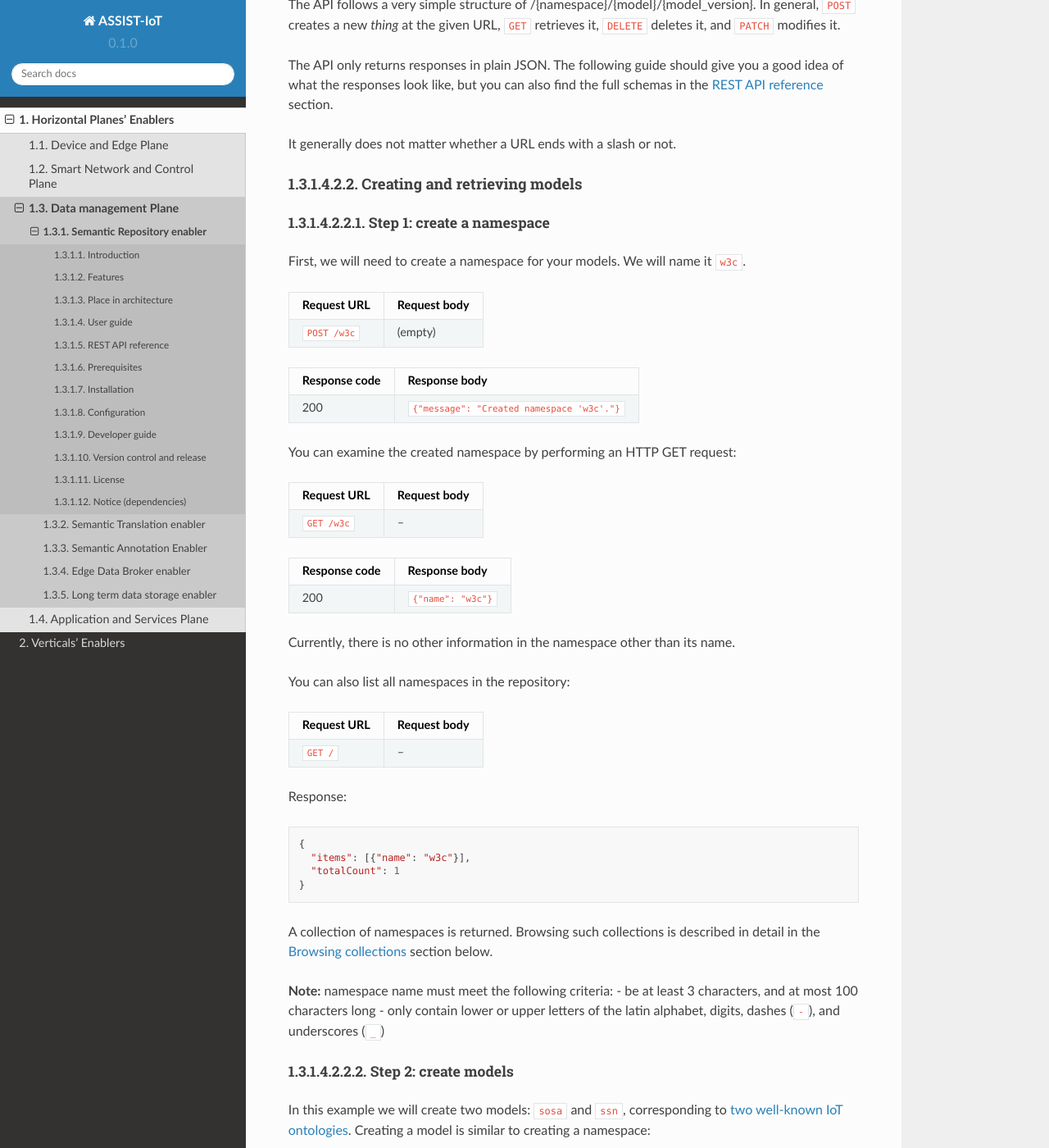
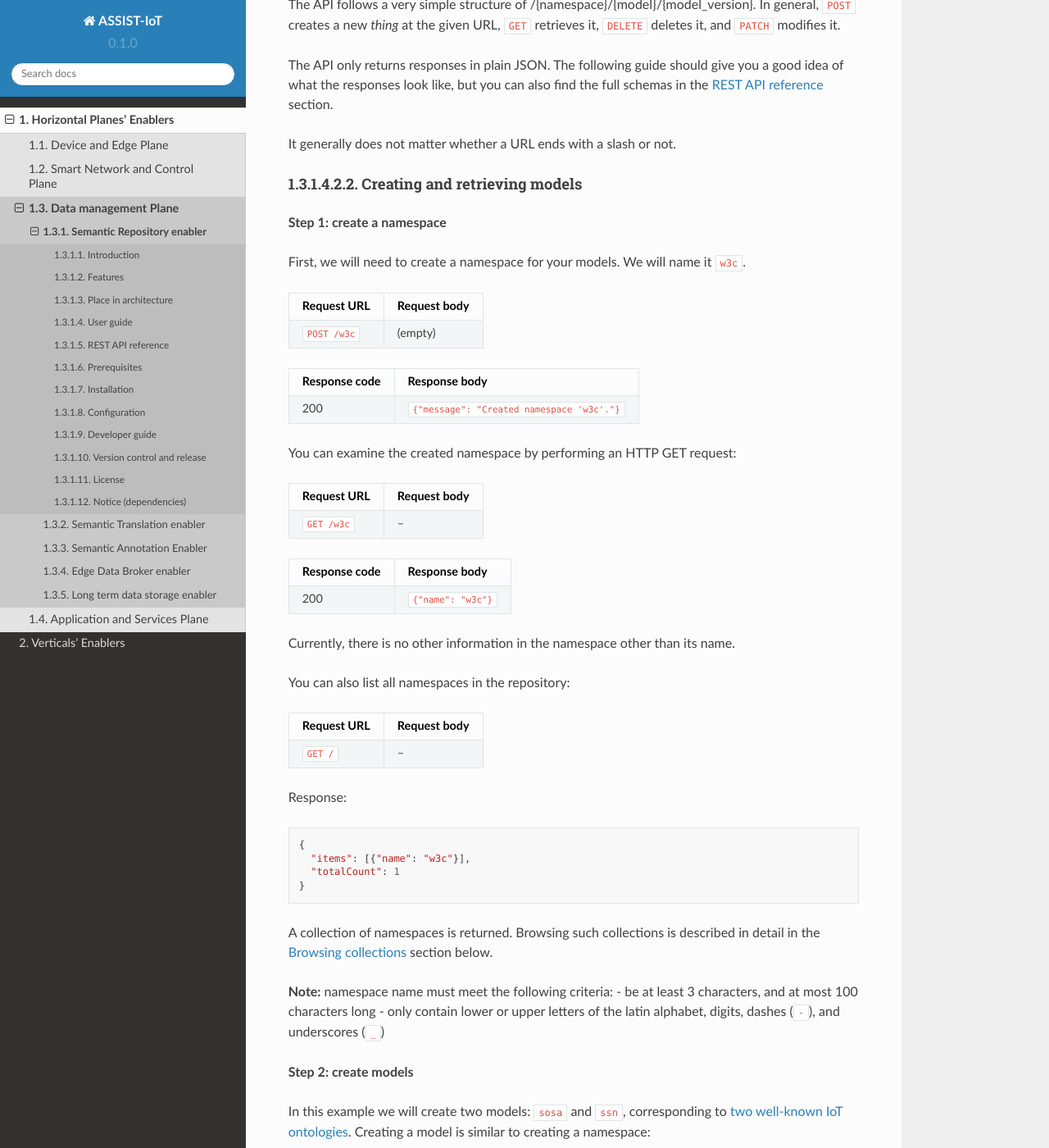
Before and after one commit to assist-iot/assist-iot-documentation, a Sphinx documentation site: the page built from docs/source/horizontal_planes/datamanagement/semantic_repository_enabler.rst, in a window 1280 px wide and 1400 px high, scrolled down 3163 px. Shown: the whole window at 82% size. Built offline with Sphinx 7.4.7 and the Read the Docs theme 2.0.0, drawn with Linux system fonts in a browser that asks for light colours; some of the changed text lies outside the part shown.

Commit message:
Semantic Repository v6

```diff
--- a/docs/source/horizontal_planes/datamanagement/semantic_repository_enabler.rst
+++ b/docs/source/horizontal_planes/datamanagement/semantic_repository_enabler.rst
@@ -176,8 +176,7 @@ It generally does not matter whether a URL ends with a slash or not.
 Creating and retrieving models
 ******************************
 
-Step 1: create a namespace
-""""""""""""""""""""""""""
+**Step 1: create a namespace**
 
 First, we will need to create a namespace for your models. We will name
 it ``w3c``.
@@ -237,8 +236,8 @@ collections <#browsing-collections>`__ section below.
 upper letters of the latin alphabet, digits, dashes (``-``), and
 underscores (``_``)
 
-Step 2: create models
-"""""""""""""""""""""
+
+**Step 2: create models**
 
 In this example we will create two models: ``sosa`` and ``ssn``,
 corresponding to `two well-known IoT
@@ -312,8 +311,8 @@ and at most 100 characters long - only contain lower or upper letters of
 the latin alphabet, digits, dashes (``-``), and underscores (``_``) -
 not start with one of the following characters: ``_-``
 
-Step 3: create versions
-"""""""""""""""""""""""
+
+**Step 3: create versions**
 
 You cannot upload content to a model directly. First, you must
 explicitly create a specific version of the model and work with that.
@@ -378,8 +377,8 @@ the latin alphabet, digits, dashes (``-``), underscores (``_``), dots
 characters: ``._-+`` - not be ``latest``, which is a reserved tag (see
 below)
 
-``latest`` pointer
-""""""""""""""""""
+
+``latest`` **pointer**
 
 The ``latest`` version pointer can be set on a given model using a PATCH
 request:
```
